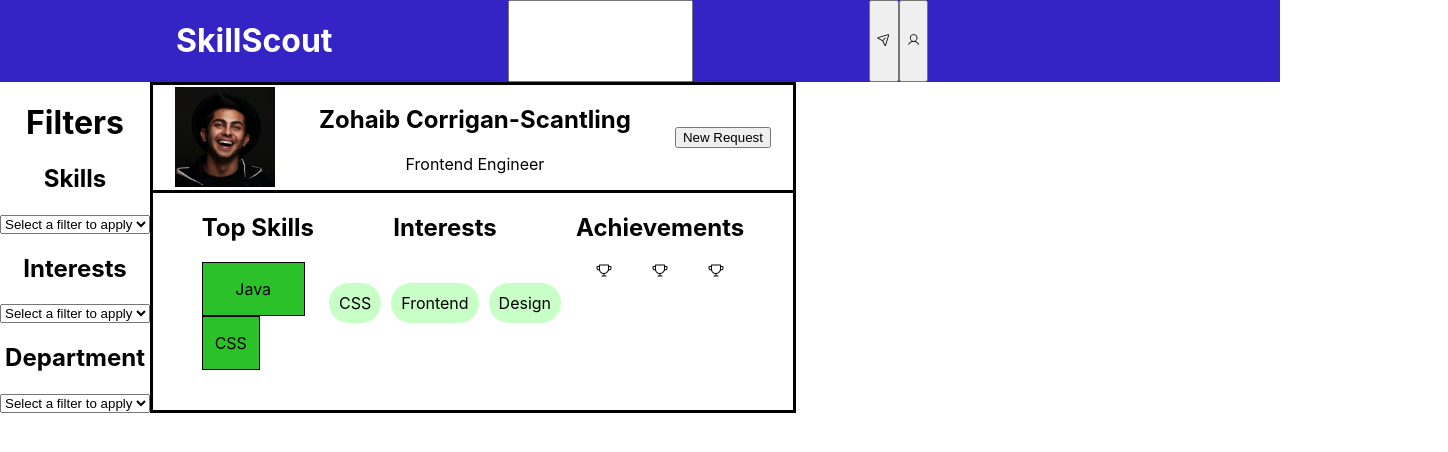
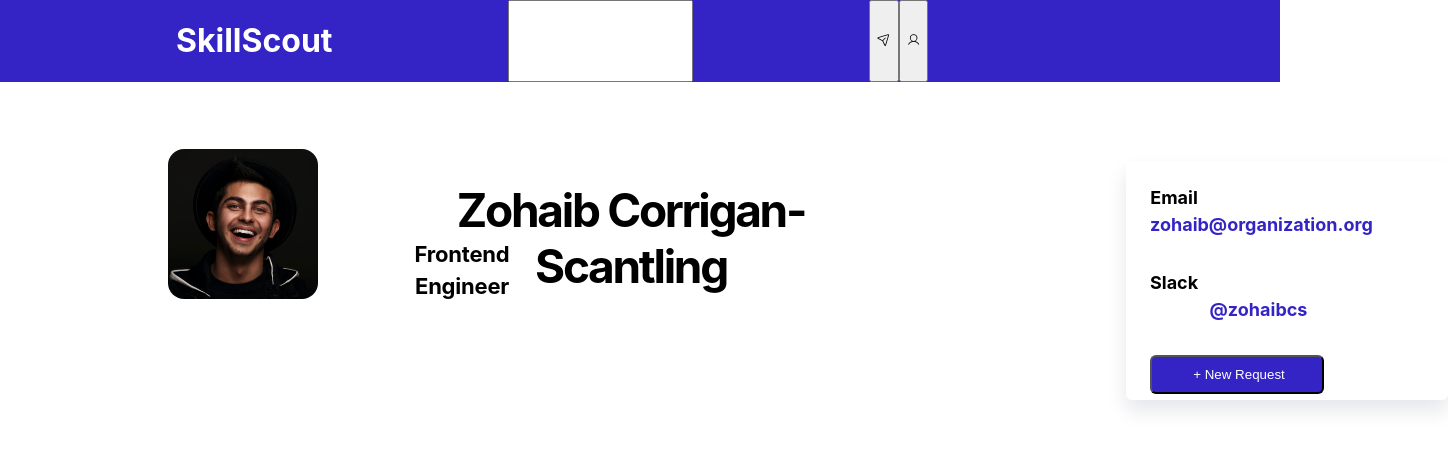
Before and after one commit to kepstein23/SkillScout, a React (Create React App) app in the folder skill-scout/: page / in a window 1280 px wide. Shown: the top 452 px of the page, 1448 px wide, since content can reach past the window. Built offline with nearby package versions, Linux system fonts and the light colour scheme.

Commit message:
profile card and info

```diff
--- a/skill-scout/src/App.css
+++ b/skill-scout/src/App.css
@@ -78,6 +78,208 @@
   color: white
 }
 
+.profile-info {
+  display: flex;
+  flex-direction: row;
+  align-items: center;
+  padding: 0px;
+  gap: 48px;
+
+  position: absolute;
+  width: 728px;
+  height: 150px;
+  left: 168px;
+  top: 151px;
+}
+
+.pinfo-name-title-block {
+  flex: none;
+  order: 1;
+  flex-grow: 0;
+}
+
+.pinfo-name-text {
+  /* Zohaib Corrigan-Scantling */
+  position: absolute;
+  width: 530px;
+  height: 56px;
+  left: 198px;
+  top: 31px;
+
+  /* Default/Headings/h1 Bold */
+  /* font-family: 'DM Sans'; */
+  font-style: normal;
+  font-weight: 700;
+  font-size: 46px;
+  line-height: 56px;
+
+  /* identical to box height, or 122% */
+  letter-spacing: -0.05em;
+  color: #000000;
+}
+
+.pinfo-title-text {
+  position: absolute;
+  width: 192px;
+  height: 32px;
+  left: 198px;
+  top: 87px;
+
+  /* Default/Headings/h3 Bold */
+
+  /* font-family: 'DM Sans'; */
+  font-style: normal;
+  font-weight: 700;
+  font-size: 22px;
+  line-height: 32px;
+  /* identical to box height, or 145% */
+
+  letter-spacing: -0.01em;
+
+  color: #000000;
+}
+
+.pinfo-profile-pic {
+  width: 150px;
+  height: 150px;
+
+  border-radius: 16px;
+
+  /* Inside auto layout */
+
+  flex: none;
+  order: 0;
+  flex-grow: 0;
+}
+
+.profile-contact {
+  position: absolute;
+  width: 322px;
+  height: 258px;
+  left: 951px;
+  top: 151px;
+}
+
+.pcontact-container {
+
+  position: absolute;
+  width: 274px;
+  height: 191px;
+  left: 175px;
+  top: 10px;
+
+  display: flex;
+flex-direction: column;
+align-items: flex-start;
+padding: 24px;
+gap: 32px;
+
+
+/* Default/White */
+
+background: #FFFFFF;
+/* Box Shadows/Small */
+
+box-shadow: 0px 11px 20px rgba(5, 16, 55, 0.1);
+border-radius: 6px;
+}
+
+.pcontact-item-container {
+  /* Auto layout */
+
+  display: flex;
+  flex-direction: column;
+  align-items: flex-start;
+  padding: 0px;
+  gap: 1px;
+
+  width: 274px;
+  height: 53px;
+
+
+  /* Inside auto layout */
+
+  flex: none;
+  order: 0;
+  align-self: stretch;
+  flex-grow: 0;
+}
+
+.pcontact-item-title {
+  width: 48px;
+height: 26px;
+
+/* Default/Body/Bold */
+
+font-style: normal;
+font-weight: 700;
+font-size: 18px;
+line-height: 26px;
+/* identical to box height, or 144% */
+
+
+color: #000000;
+
+flex: none;
+order: 0;
+flex-grow: 0;
+}
+
+.pcontact-item-body {
+  width: 217px;
+  height: 26px;
+
+  /* Default/Body/Bold */
+
+  font-style: normal;
+  font-weight: 700;
+  font-size: 18px;
+  line-height: 26px;
+  /* identical to box height, or 144% */
+
+
+  /* Default/Primary (Light) */
+
+  color: #3424C6;
+
+
+  /* Inside auto layout */
+
+  flex: none;
+  order: 1;
+  flex-grow: 0;
+}
+
+
+.pcontact-new-request-btn {
+  /* Auto layout */
+
+  display: flex;
+  flex-direction: row;
+  justify-content: center;
+  align-items: center;
+  padding: 14px 14px 14px 18px;
+  gap: 10px;
+
+  width: 174px;
+  height: 39px;
+
+  /* Default/Primary (Light) */
+
+  background: #3424C6;
+  border-radius: 6px;
+
+  color: white;
+
+  /* Inside auto layout */
+
+  flex: none;
+  order: 2;
+  flex-grow: 0;
+}
+
+
+
 @keyframes App-logo-spin {
   from {
     transform: rotate(0deg);
--- a/skill-scout/src/App.js
+++ b/skill-scout/src/App.js
@@ -4,6 +4,7 @@ import Filters from "./Filters"
 import profilePic from './profilepic.png'
 import Header from './Header';
 import { useState } from 'react';
+import ProfilePage from './ProfilePage';
 
 function App() {
   const [allSkills, setAllSkills] = useState(['React', 'Java', 'CSS', 'HTML', 'JavaScript', 'Figma']);
@@ -13,7 +14,7 @@ function App() {
   return (
     <div className="App">
       <Header />
-      <div style={{display: "flex"}}>
+      {/* <div style={{display: "flex"}}>
         <Filters
           users={[]}
           filteredUsers={[]}
@@ -29,7 +30,10 @@ function App() {
           interests={["CSS", "Frontend", "Design"]}
           achievements={["achievement", "achievement", "achievement"]}
         />
-      </div>
+      </div> */}
+      <ProfilePage
+
+      />
     </div>
   );
 }
--- /dev/null
+++ b/skill-scout/src/ProfileContact.js
@@ -0,0 +1,31 @@
+import React from 'react'
+
+//TODO: use props
+export const ProfileContact = () => {
+  return (
+    <div class='profile-contact'>
+        <div class='pcontact-container'>
+            <div class='pcontact-item-container'>
+                <div class='pcontact-item-title'>
+                    Email
+                </div>
+                <div class='pcontact-item-body'>
+                    zohaib@organization.org
+                </div>
+            </div>
+            <div class='pcontact-item-container'>
+                <div class='pcontact-item-title'>
+                    Slack
+                </div>
+                <div class='pcontact-item-body'>
+                    @zohaibcs
+                </div>
+            </div>
+            <button class='pcontact-new-request-btn' type="button">
+                + New Request
+            </button>
+        </div>
+
+    </div>
+  )
+}
--- /dev/null
+++ b/skill-scout/src/ProfileInfo.js
@@ -0,0 +1,21 @@
+import React from 'react'
+import profilePic from './profilepic.png'
+
+//TODO: use props
+export const ProfileInfo = () => {
+  return (
+    <div class='profile-info'>
+        <div class='pinfo-picture'>
+            <img class='pinfo-profile-pic' src={profilePic} alt="profile picture"></img>
+        </div>
+        <div class='pinfo-name-title-block'>
+            <div class='pinfo-name-text'>
+                Zohaib Corrigan-Scantling
+            </div>
+            <div class='pinfo-title-text'>
+                Frontend Engineer
+            </div>
+        </div>
+    </div>
+  )
+}
--- /dev/null
+++ b/skill-scout/src/ProfilePage.js
@@ -0,0 +1,20 @@
+import Header from './Header';
+import React from 'react';
+import { ProfileInfo } from './ProfileInfo';
+import { ProfileContact } from './ProfileContact';
+
+function ProfilePage() {
+    return(
+        <div className="Profile">
+            {/* <Header /> */}
+            <ProfileInfo>
+
+            </ProfileInfo>
+            <ProfileContact>
+
+            </ProfileContact>
+        </div>
+    );
+}
+
+export default ProfilePage
```
